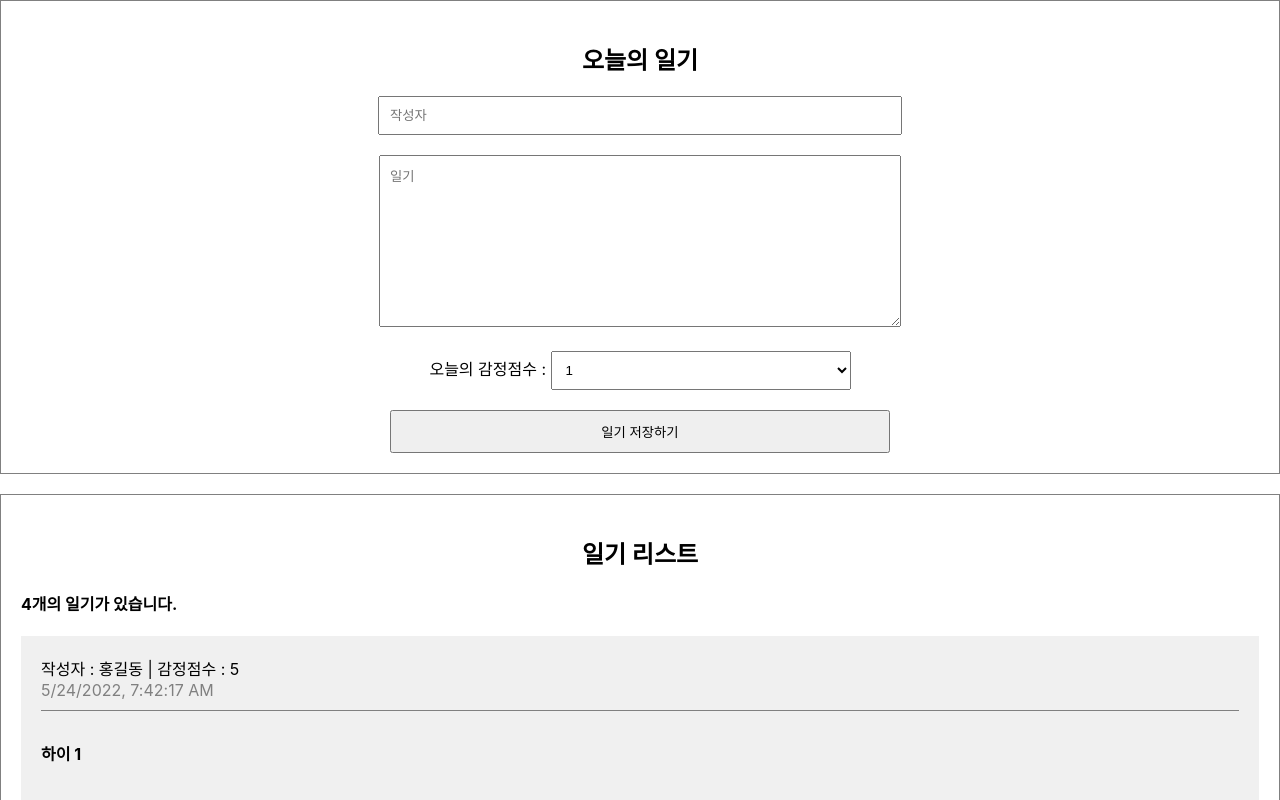
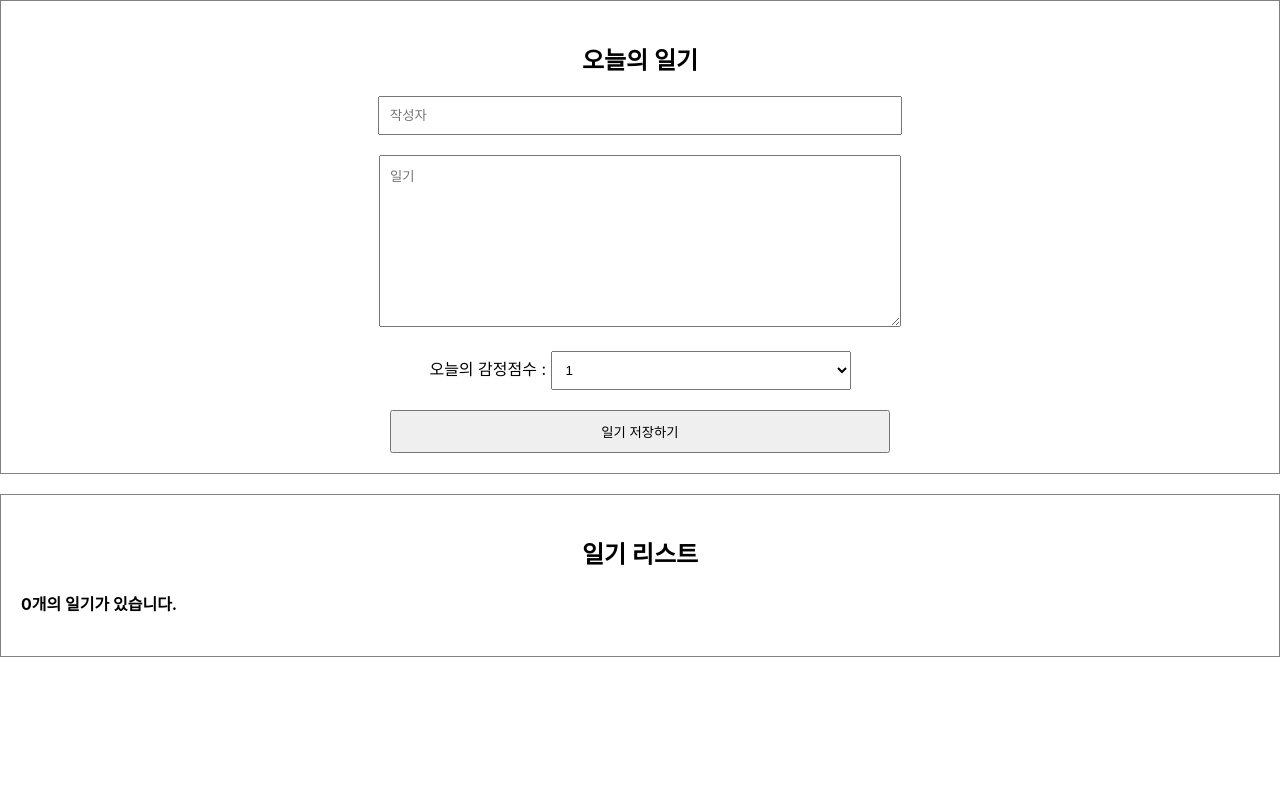
Before and after one commit to Sangyong-Jeon/Inflearn_React.js, a React (Create React App) app in the folder simplediary/: page / in a window 1280 px wide. Shown: the top 800 px of the page. Built offline with nearby package versions, Linux system fonts and the light colour scheme.

Commit message:
리액트에서 배열 사용하기 2 - 데이터 추가하기

```diff
--- a/simplediary/src/App.js
+++ b/simplediary/src/App.js
@@ -1,43 +1,61 @@
+import { useRef, useState } from 'react';
 import './App.css';
 import DiaryEditor from './DiaryEditor';
 import DiaryList from './DiaryList';
 
-const dummyList = [
-  {
-    id: 1,
-    author: '홍길동',
-    content: '하이 1',
-    emotion: 5,
-    created_date: new Date().getTime(), // new Date()는 현재 시간 기준으로 생성됨. getTime()은 시간을 밀리세컨드로 변환하여 number 타입으로 반환
-  },
-  {
-    id: 2,
-    author: '김철수',
-    content: '하이 2',
-    emotion: 5,
-    created_date: new Date().getTime(),
-  },
-  {
-    id: 3,
-    author: '박짱구',
-    content: '하이 3',
-    emotion: 5,
-    created_date: new Date().getTime(),
-  },
-  {
-    id: 4,
-    author: '훈이',
-    content: '하이 4',
-    emotion: 5,
-    created_date: new Date().getTime(),
-  },
-];
+// const dummyList = [
+//   {
+//     id: 1,
+//     author: '홍길동',
+//     content: '하이 1',
+//     emotion: 5,
+//     created_date: new Date().getTime(), // new Date()는 현재 시간 기준으로 생성됨. getTime()은 시간을 밀리세컨드로 변환하여 number 타입으로 반환
+//   },
+//   {
+//     id: 2,
+//     author: '김철수',
+//     content: '하이 2',
+//     emotion: 5,
+//     created_date: new Date().getTime(),
+//   },
+//   {
+//     id: 3,
+//     author: '박짱구',
+//     content: '하이 3',
+//     emotion: 5,
+//     created_date: new Date().getTime(),
+//   },
+//   {
+//     id: 4,
+//     author: '훈이',
+//     content: '하이 4',
+//     emotion: 5,
+//     created_date: new Date().getTime(),
+//   },
+// ];
 
 function App() {
+  const [data, setData] = useState([]);
+
+  const dataId = useRef(0);
+
+  const onCreate = (author, content, emotion) => {
+    const created_date = new Date().getTime();
+    const newItem = {
+      author,
+      content,
+      emotion,
+      created_date,
+      id: dataId.current, // useRef(0)로 인해 0을 가리킴
+    };
+    dataId.current += 1;
+    setData([newItem, ...data]);
+  };
+
   return (
     <div className="App">
-      <DiaryEditor />
-      <DiaryList diaryList={dummyList} />
+      <DiaryEditor onCreate={onCreate} />
+      <DiaryList diaryList={data} />
     </div>
   );
 }
--- a/simplediary/src/DiaryEditor.js
+++ b/simplediary/src/DiaryEditor.js
@@ -1,6 +1,6 @@
 import { useRef, useState } from 'react';
 
-const DiaryEditor = () => {
+const DiaryEditor = ({ onCreate }) => {
   //React.MutableRefObject가 저장됨. 이건 html 돔요소를 접근할 수 있는 기능
   const authorInput = useRef();
   const contentInput = useRef();
@@ -30,7 +30,13 @@
       return;
     }
 
+    onCreate(state.author, state.content, state.emotion);
     alert('저장 성공!');
+    setState({
+      author: '',
+      content: '',
+      emotion: 1,
+    });
   };
 
   return (
```
